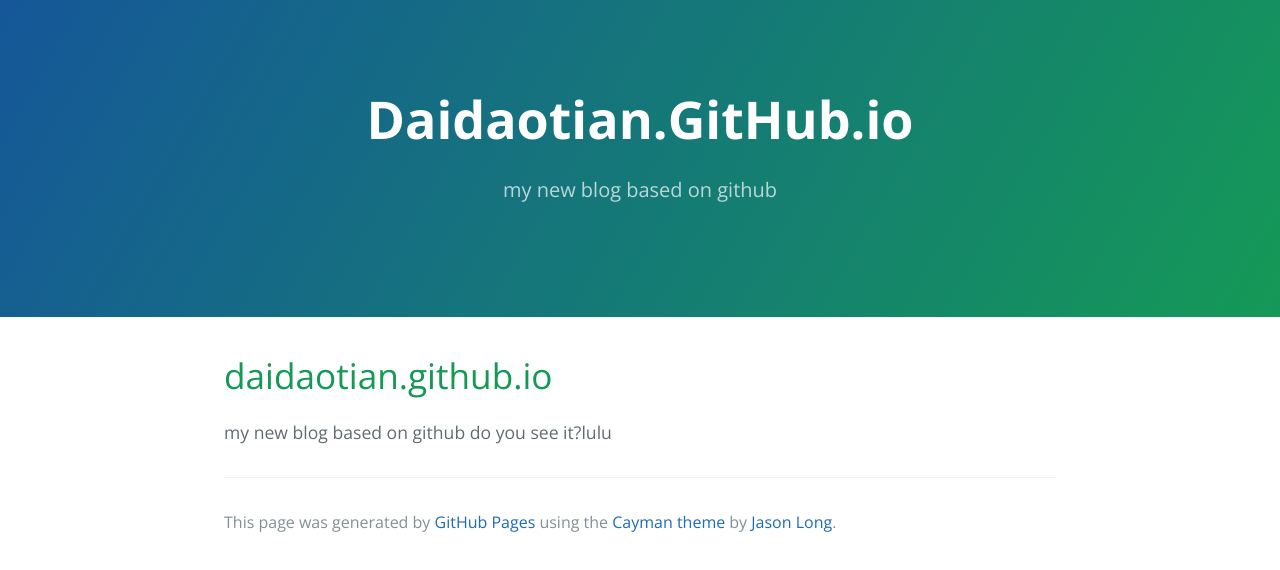
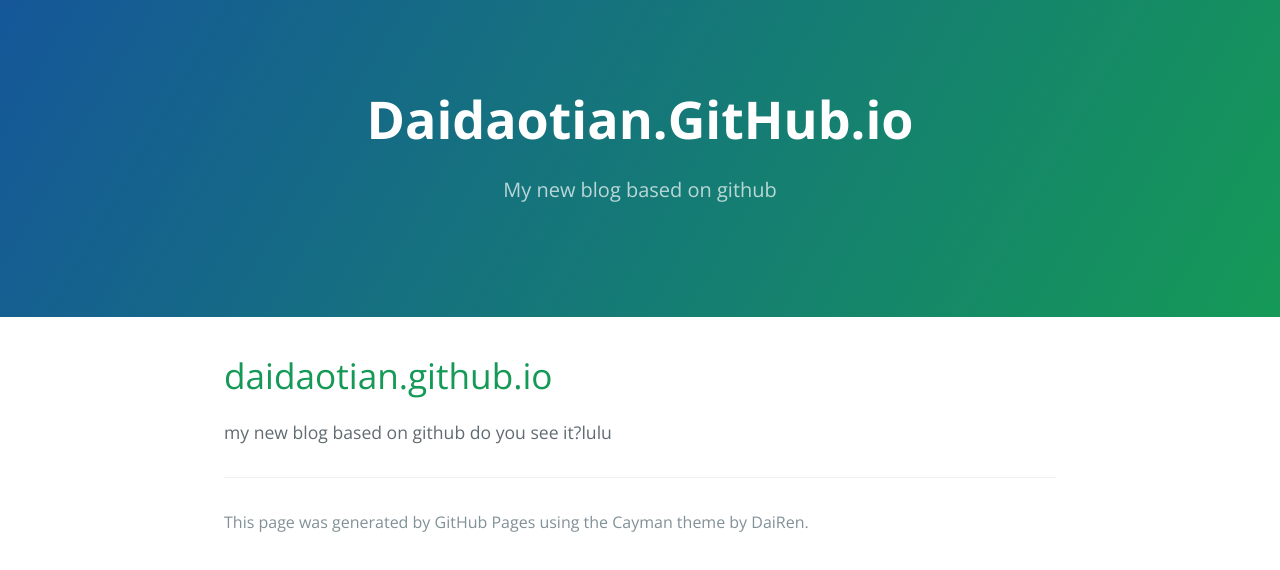
Before and after one commit to daidaotian/daidaotian.github.io, a plain HTML site: page index.html in a window 1280 px wide. Drawn offline with nearby package versions, Linux system fonts and the light colour scheme.

Commit message:
更改下html文件
index.html

```diff
--- a/index.html
+++ b/index.html
@@ -12,7 +12,7 @@
   <body>
     <section class="page-header">
       <h1 class="project-name">Daidaotian.GitHub.io</h1>
-      <h2 class="project-tagline">my new blog based on github</h2>
+      <h2 class="project-tagline">My new blog based on github</h2>
     </section>
 
     <section class="main-content">
@@ -24,7 +24,7 @@ do you see it?lulu</p>
 
       <footer class="site-footer">
 
-        <span class="site-footer-credits">This page was generated by <a href="https://pages.github.com">GitHub Pages</a> using the <a href="https://github.com/jasonlong/cayman-theme">Cayman theme</a> by <a href="https://twitter.com/jasonlong">Jason Long</a>.</span>
+        <span class="site-footer-credits">This page was generated by GitHub Pages using the Cayman theme by DaiRen.</span>
       </footer>
 
     </section>
```
